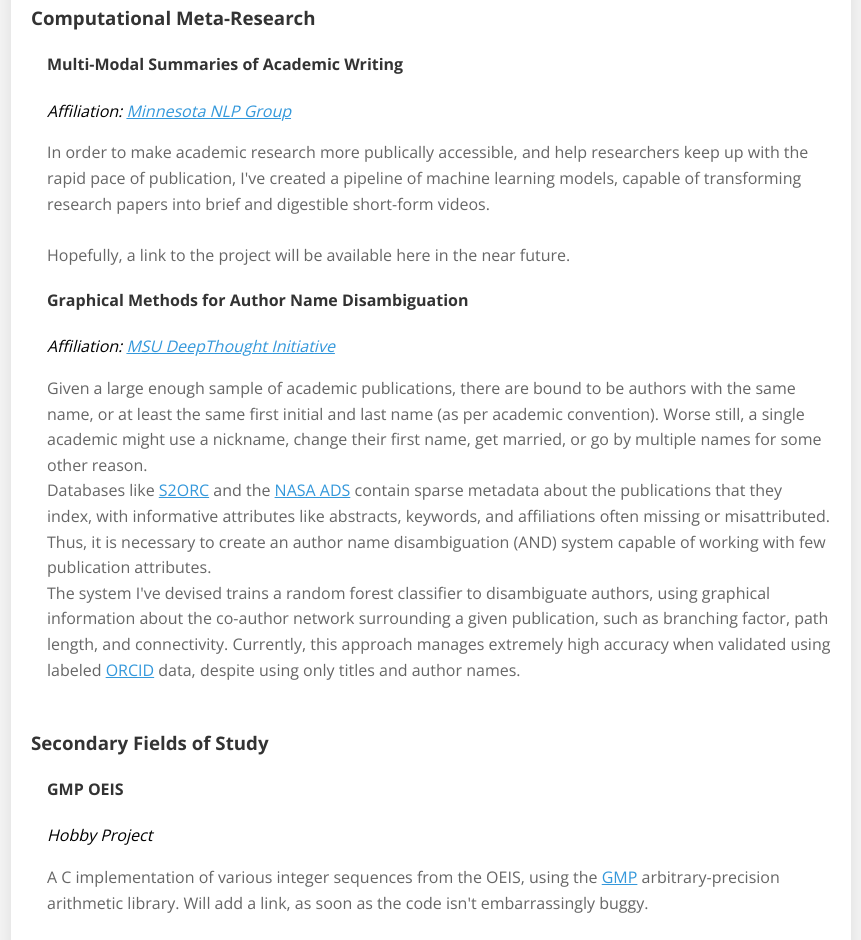
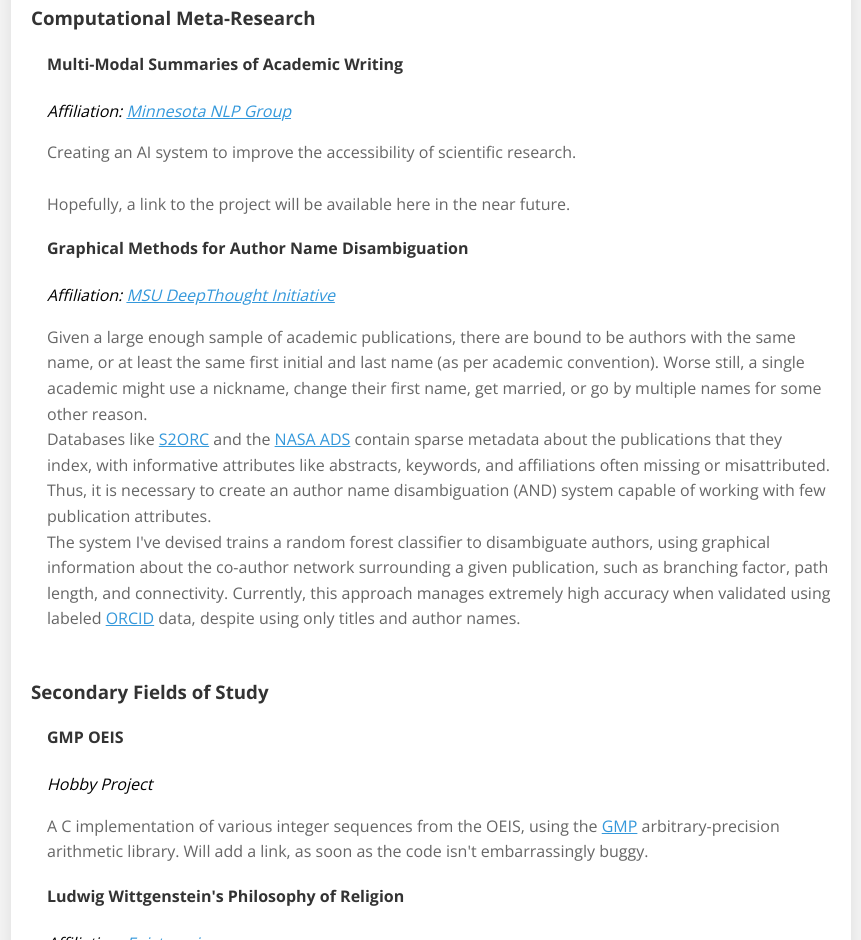
Before and after one commit to prettytrippy/prettytrippy.github.io, a plain HTML site: page projects.html in a window 1280 px wide. Shown: the part 1049-1989 px from the top of the page, without its empty margins (209-1070 px from the left). Drawn offline with nearby package versions, Linux system fonts and the light colour scheme.

Commit message:
Update projects.html

```diff
--- a/projects.html
+++ b/projects.html
@@ -130,10 +130,7 @@
                 <h4>Multi-Modal Summaries of Academic Writing</h4>
                 <i>Affiliation: <a href="https://minnesotanlp.github.io">Minnesota NLP Group</a></i>
                 <p>
-                    In order to make academic research more publically accessible,
-                    and help researchers keep up with the rapid pace of publication,
-                    I've created a pipeline of machine learning models,
-                    capable of transforming research papers into brief and digestible short-form videos.
+                    Creating an AI system to improve the accessibility of scientific research.
                     <br><br>Hopefully, a link to the project will be available here in the near future.
                 </p>
             </li>
```
